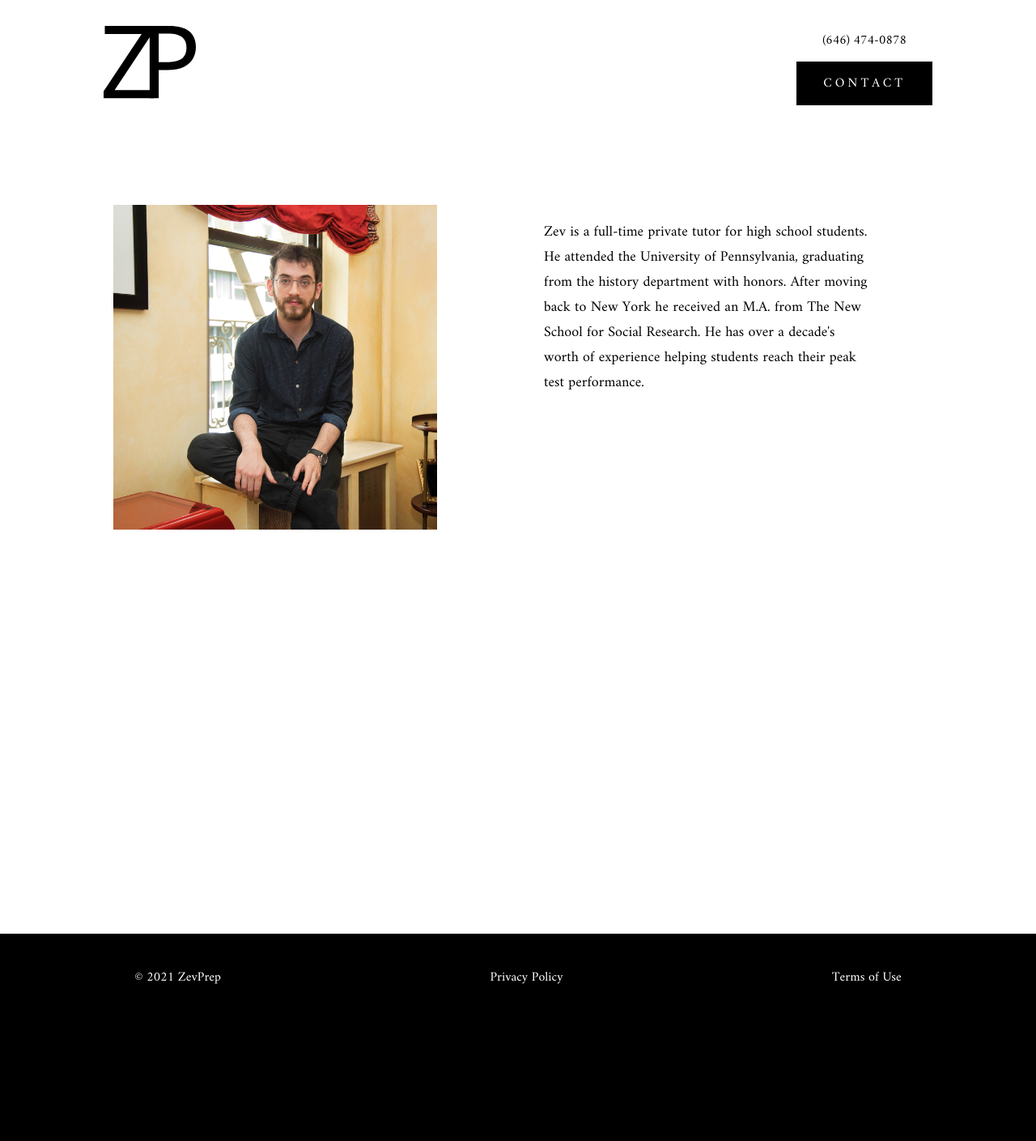
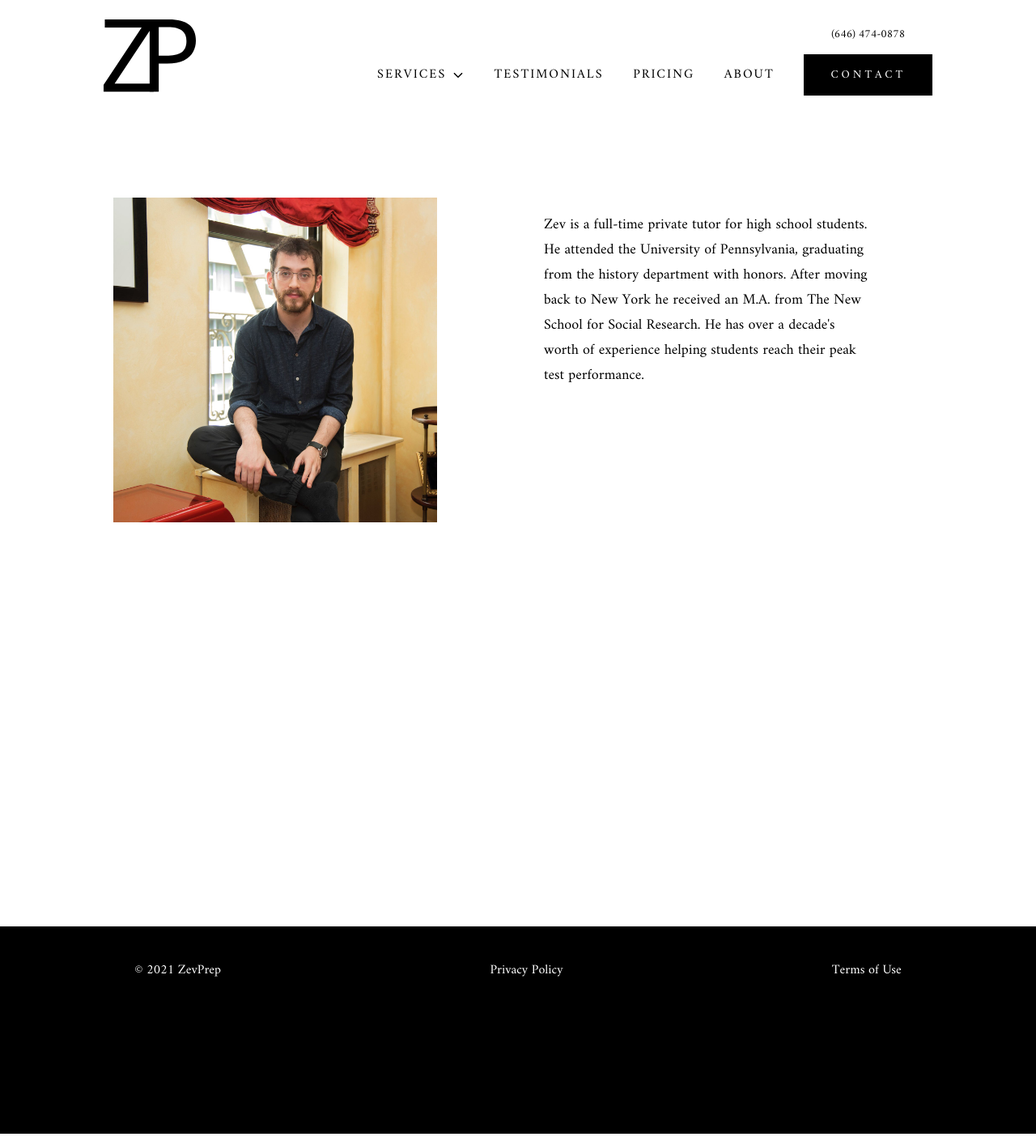
Before and after one commit to aaronzomback/zevprep, a Jekyll site: the page built from about.html, in a window 1280 px wide. Shown: the whole page at 81% size. Built offline with Jekyll 4.4.1, drawn with Linux system fonts in a browser that asks for light colours; nearby versions of some CDN libraries.

Commit message:
media qry font size navbar

```diff
--- a/_sass/_media-queries.scss
+++ b/_sass/_media-queries.scss
@@ -71,7 +71,28 @@
 @media screen and (max-width: 1280px) {
 
   nav.wide {
+    a {
+      font-size: 16px;
+      margin-right: 32px;
+    }
+    div.inline-flex {
+      font-size: 14px;
+    }
+  }
+
+  #hamburger-nav {
     display: none;
+  }
+
+  nav.mobile {
+    display: none;
+  }
+}
+
+@media (max-width: 1100px) {
+
+  nav.wide {
+    display: none
   }
 
   #hamburger-nav {
@@ -84,4 +105,5 @@
     margin-top: 32px;
     margin-bottom: 32px;
   }
+
 }
```
